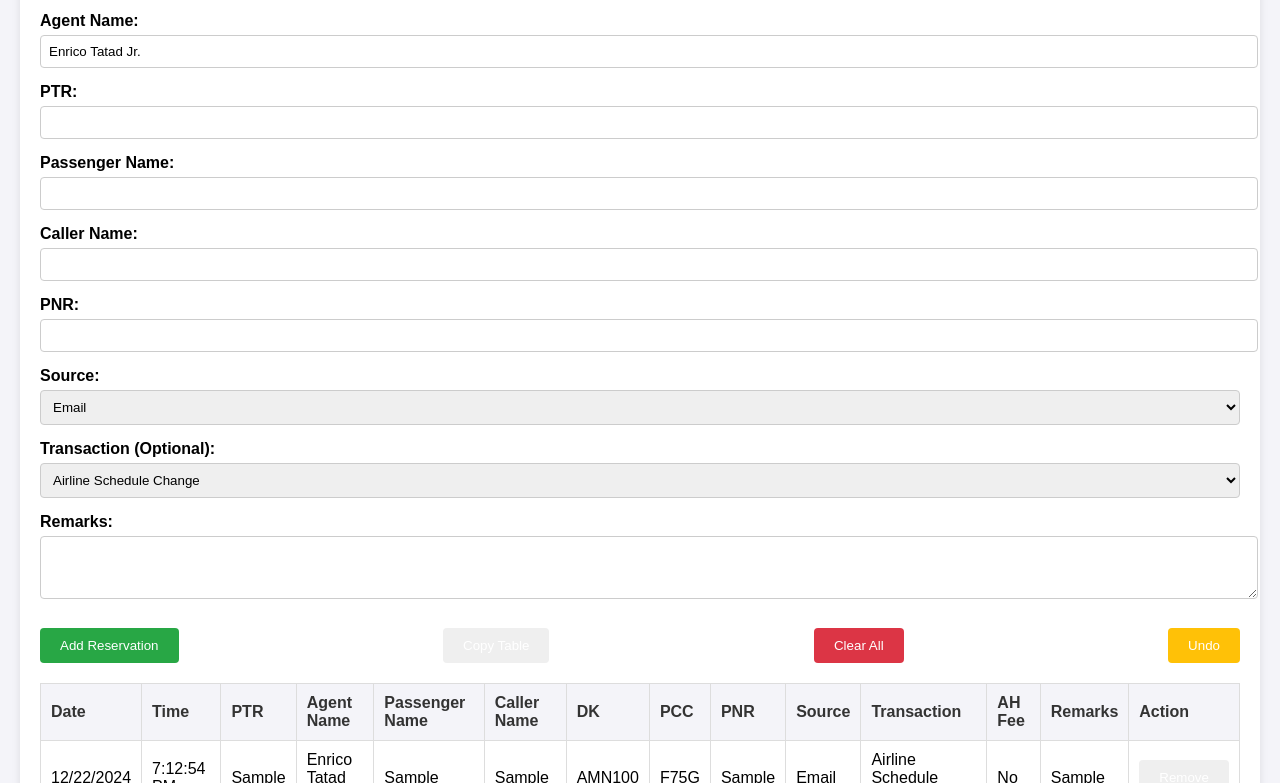
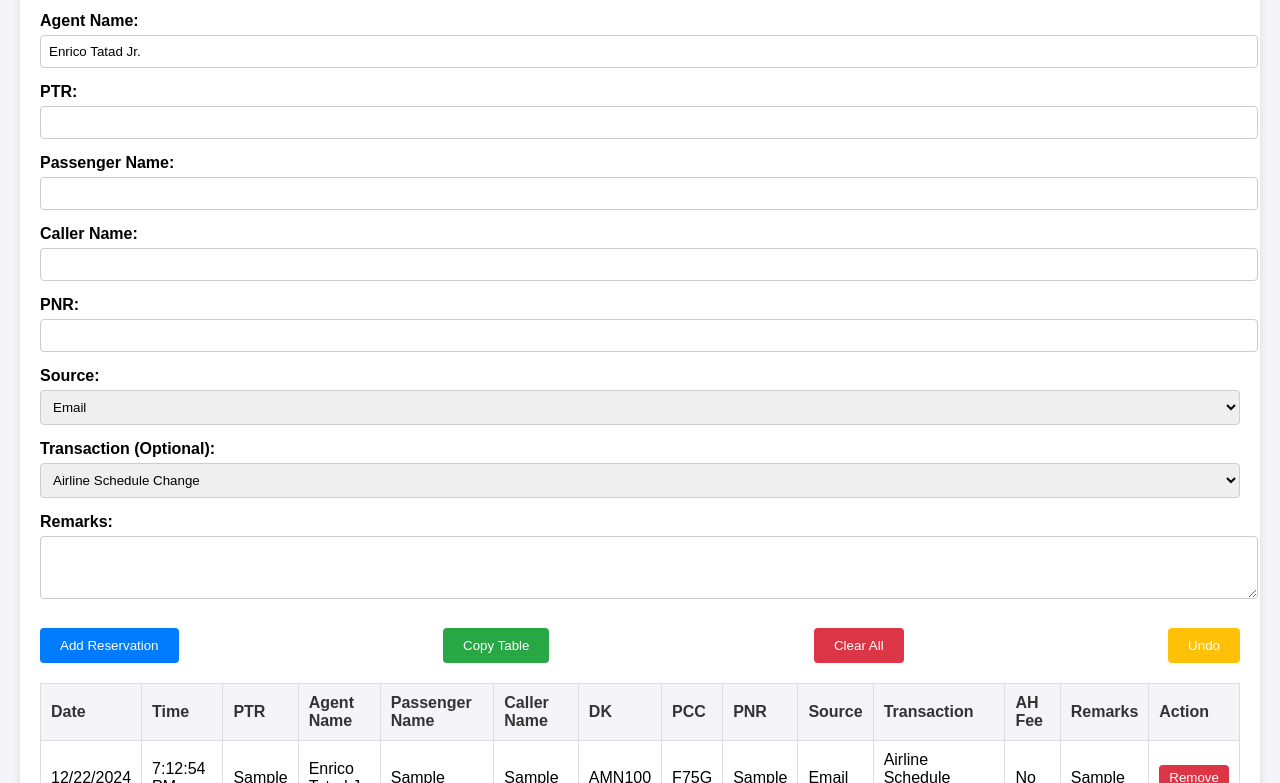
Before and after one commit to ancientjhyuk/tatadtracker1, a plain HTML site: page index.html in a window 1280 px wide. Both pictures are taken after typing "Sample", "Sample", "Sample", "Sample", "Sample" into the empty fields and a click on the button "Add Reservation". Shown: the part 250-1033 px from the top of the page. Drawn offline with Linux system fonts and the light colour scheme.

Commit message:
Update styles.css

```diff
--- a/styles.css
+++ b/styles.css
@@ -77,6 +77,10 @@ button:disabled {
     cursor: not-allowed;
 }
 
+button.copy {
+    background: #28a745;
+}
+
 button.clear {
     background: #dc3545;
 }
@@ -85,10 +89,23 @@ button.undo {
     background: #ffc107;
 }
 
-button.add {
-    background: #28a745;
+button.redo {
+    background: #17a2b8; /* New redo button style */
 }
 
-button.copy-table {
-    background: #28a745; /* Green color */
+button.add {
+    background: #007bff;
 }
+
+.remove-btn {
+    background-color: #dc3545;
+    color: white;
+    border: none;
+    border-radius: 4px;
+    padding: 5px 10px;
+    cursor: pointer;
+}
+
+.remove-btn:hover {
+    background-color: #c82333;
+}
```
